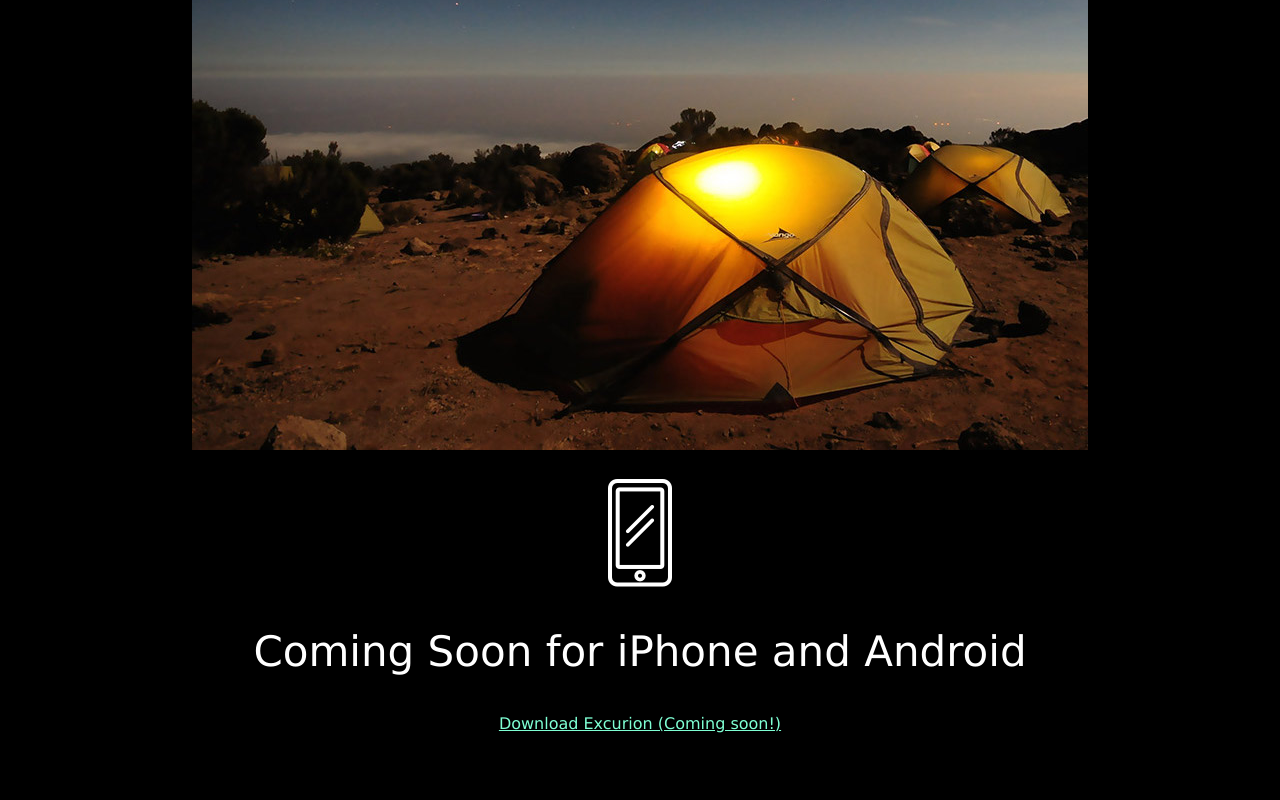
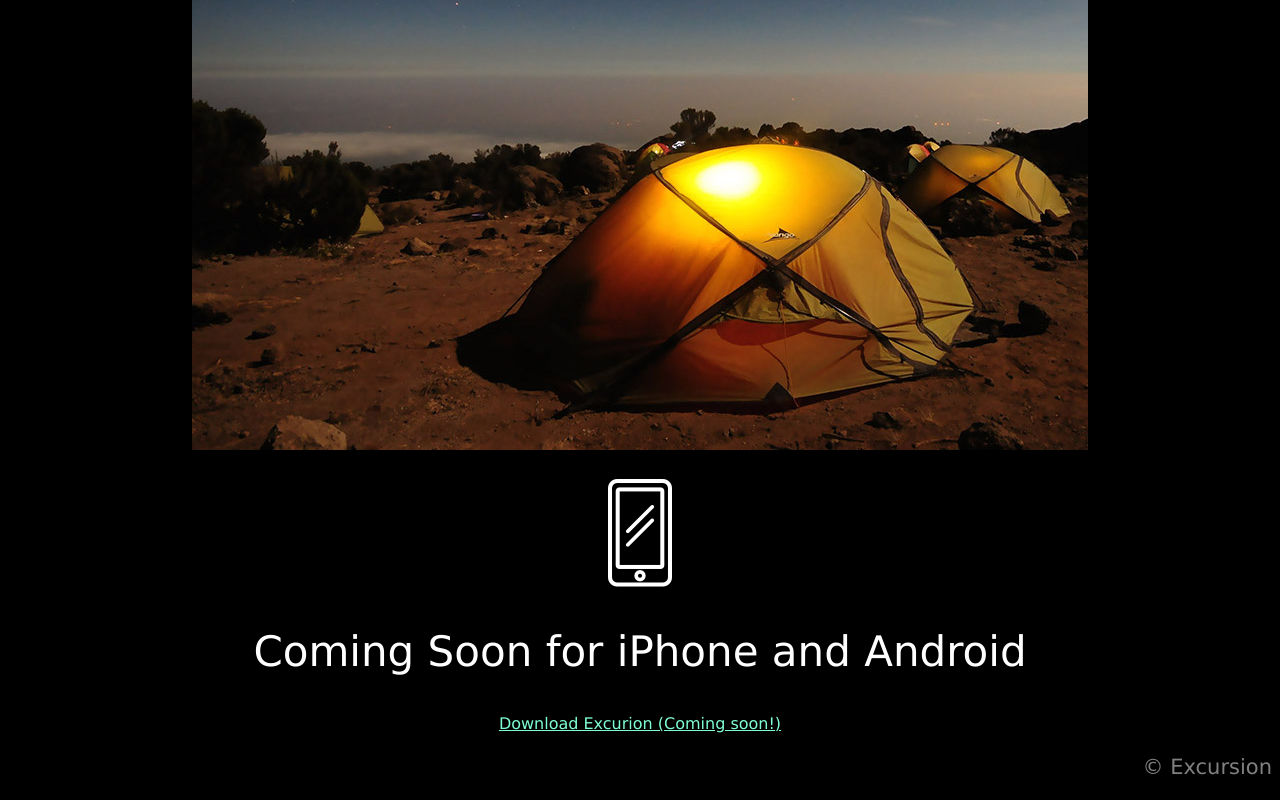
Before and after one commit to teuflj/excursion, a plain HTML site: page index.html in a window 1280 px wide. Shown: the part 569-1369 px from the top of the page. Before the commit the page ends 1311 px from the top, so only its background shows below. Drawn offline with Linux system fonts and the light colour scheme.

Commit message:
add final touches on html and css

```diff
--- a/index.html
+++ b/index.html
@@ -17,5 +17,6 @@
       <img src="resources\images\phone.png" alt="phone icon">
     <h2>Coming Soon for iPhone and Android</h2>
       <a href="#">Download Excurion (Coming soon!)</a>
+      <p class="copy">&copy; Excursion</p>
   </body>
 </html>
--- a/resources/css/style.css
+++ b/resources/css/style.css
@@ -23,3 +23,6 @@ p {
 img video{
   text-align: center;
 }
+.copy {
+  text-align: right;
+}
```
